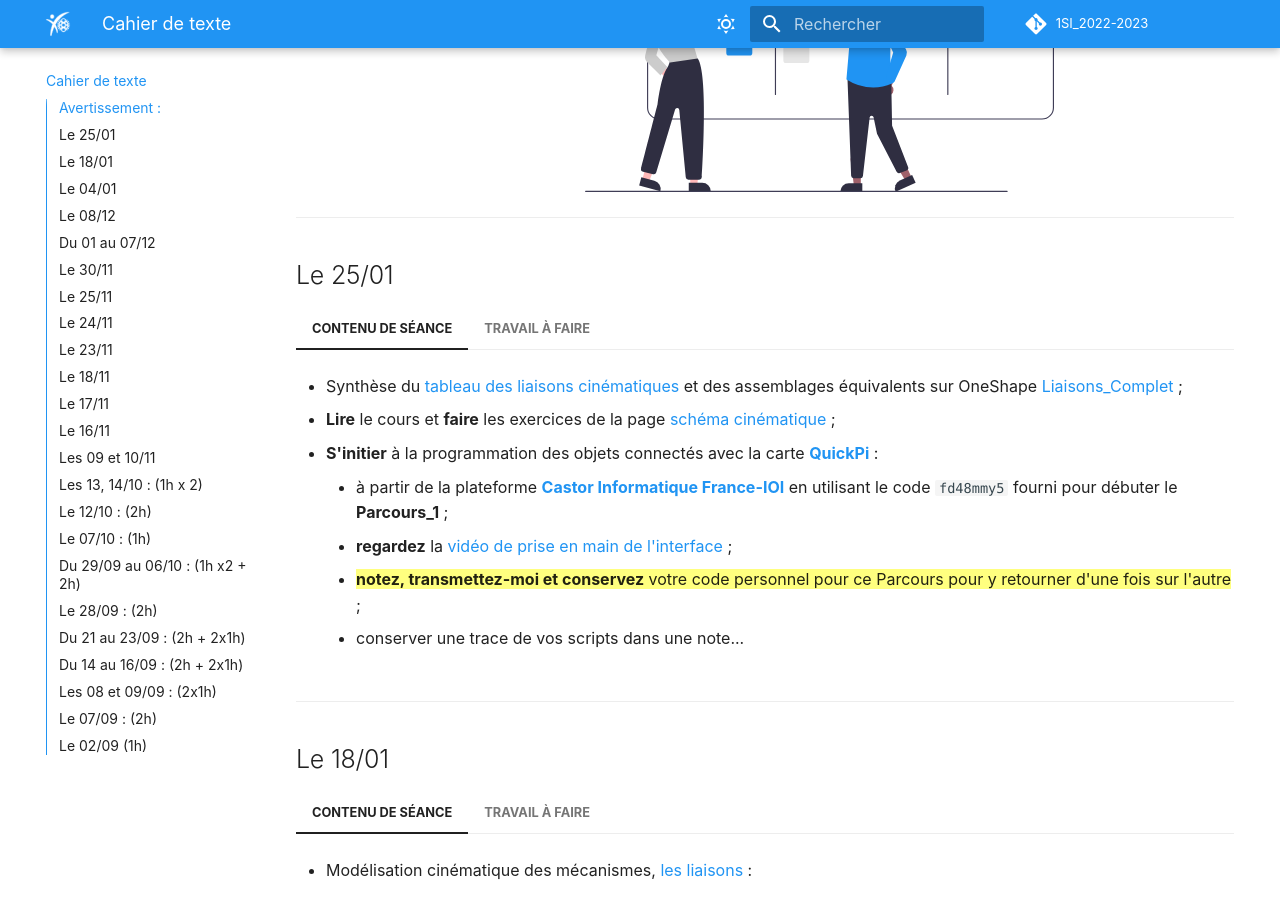
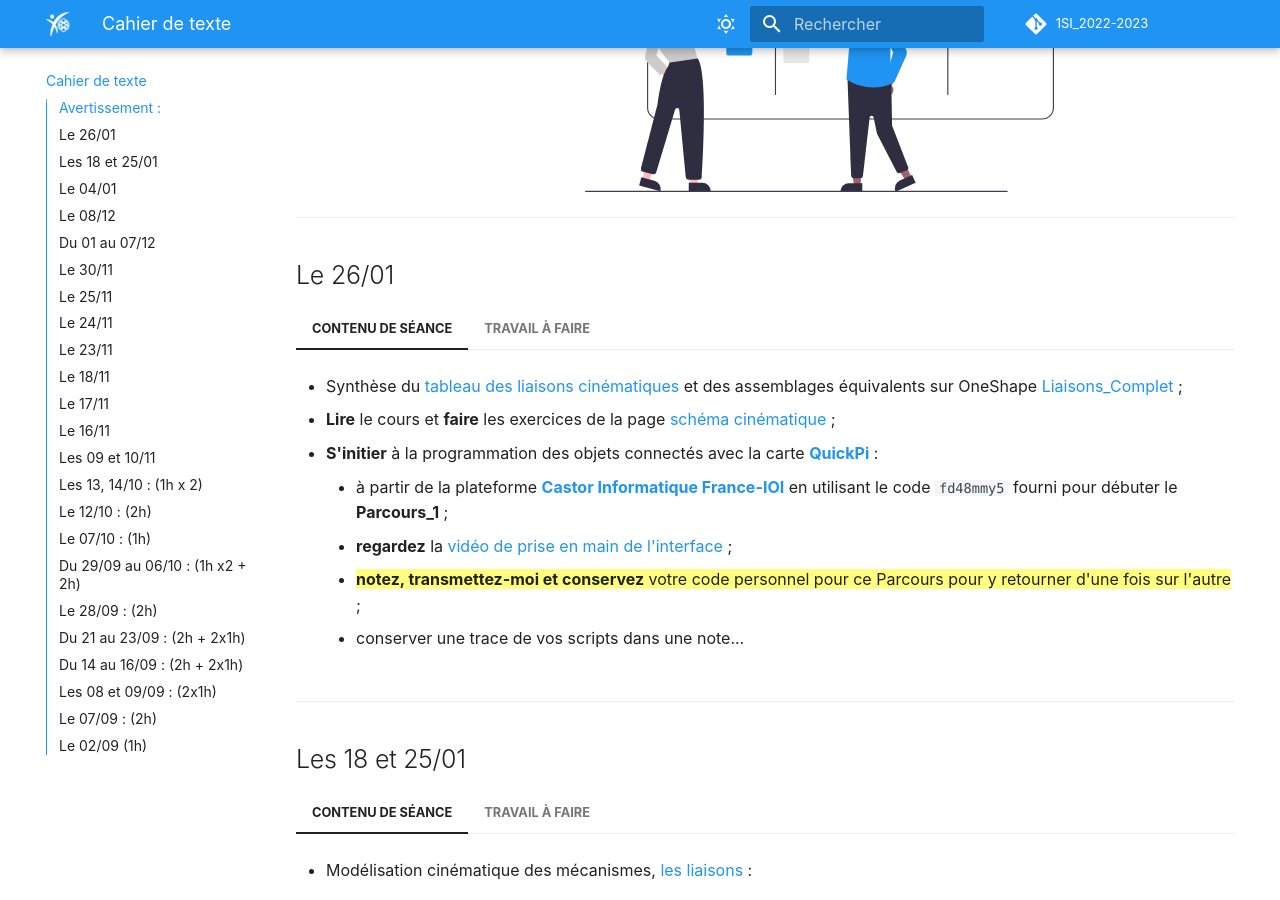
Before and after one commit to ericECmorlaix/1SI_2022-2023, an MkDocs documentation site: the page built from docs/index.md, in a window 1280 px wide and 900 px high, scrolled down 518 px. Built offline with MkDocs 1.6.1 and Material for MkDocs 9.7.7, drawn with Linux system fonts in a browser that asks for light colours; comment, search, counter and statistics services are not loaded.

Commit message:
correctif

```diff
--- a/docs/index.md
+++ b/docs/index.md
@@ -16,7 +16,7 @@
 [mail]: mailto:eric.madec@ecmorlaix.fr "eric.madec@ecmorlaix.fr"
 
 ***
-## Le 25/01
+## Le 26/01
 
 === "CONTENU DE SÉANCE"
 
@@ -36,7 +36,7 @@
     - **Finir** les exercices [contacts](https://perso.crans.org/geneau/NewCligne/ressources/contact_exo.html){target=_blank} et [liaisons](https://perso.crans.org/geneau/NewCligne/ressources/liaison_exo.html){target=_blank}
 
 ***
-## Le 18/01
+## Les 18 et 25/01
 
 === "CONTENU DE SÉANCE"
 
```
